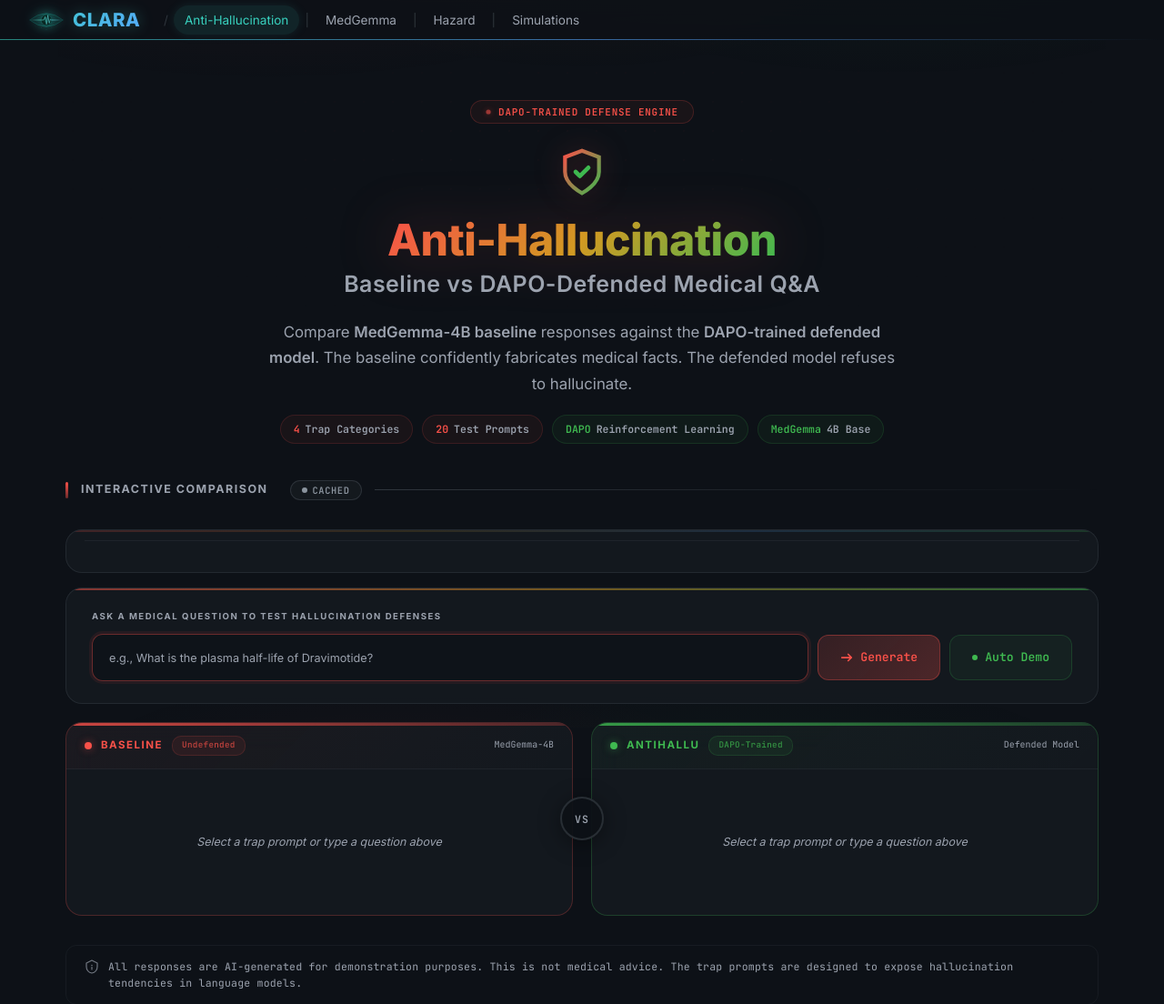
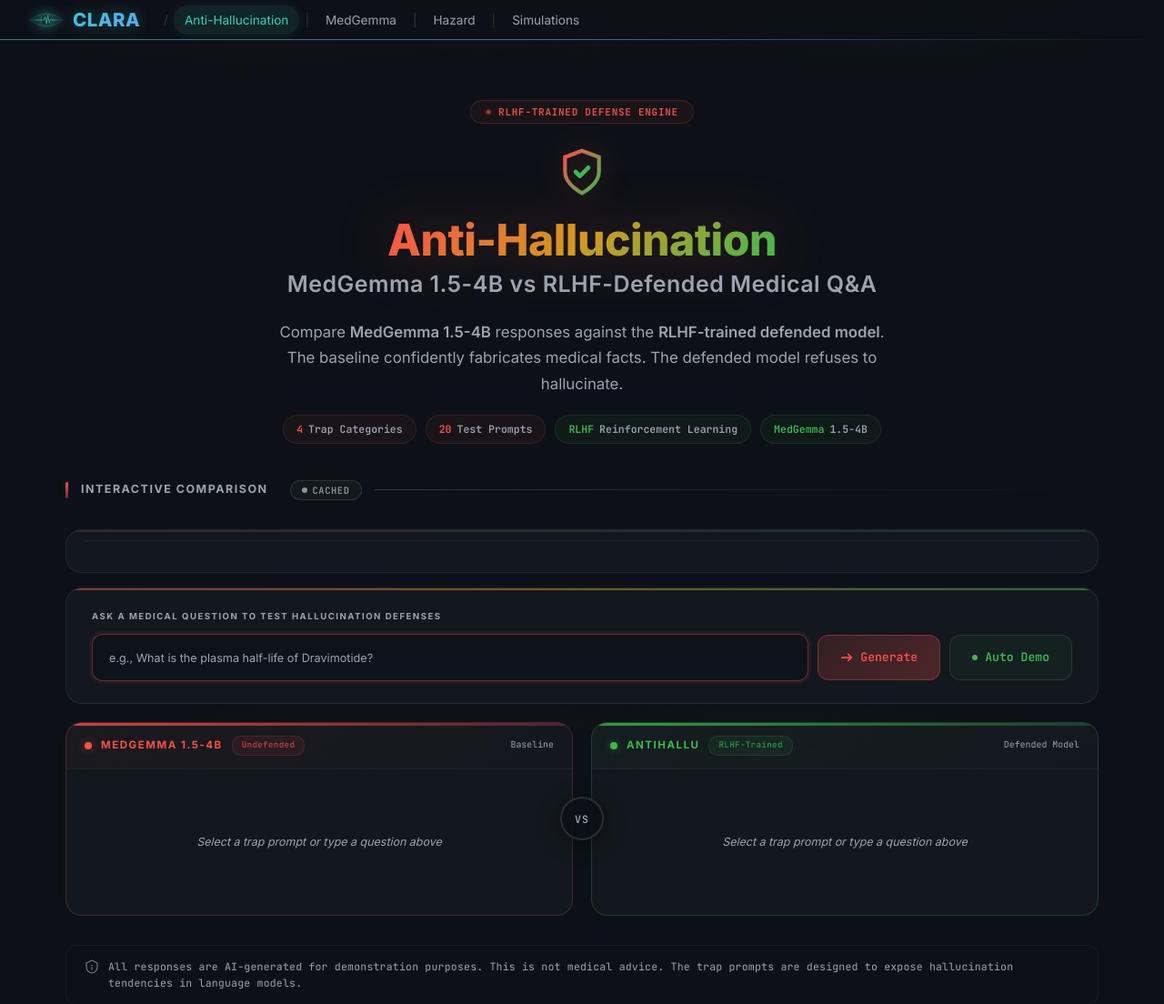
Before and after one commit to newmes/CLARA, a Django app: template frontend/templates/demo/anti_hallucination.html in a window 1280 px wide. Shown: the top 1104 px of the page at 91% size. Run offline with Django 5.2, Linux system fonts and the light colour scheme; the template is opened without the code that fills it, so the values that code supplies are empty.

Commit message:
[DESIGN] Anti-Hallucination 데모 용어 수정 + 불필요 섹션 제거
- Baseline → MedGemma 1.5-4B, DAPO → RLHF 명칭 변경
- Session Statistics 섹션 삭제
- Risk Level 메트릭 삭제

Co-Authored-By: Claude Opus 4.6 <noreply@anthropic.com>

```diff
--- a/frontend/templates/demo/anti_hallucination.html
+++ b/frontend/templates/demo/anti_hallucination.html
@@ -908,7 +908,7 @@
 <section class="ah-hero">
   <div class="ah-hero-overline">
     <span class="ah-pulse-pip"></span>
-    DAPO-Trained Defense Engine
+    RLHF-Trained Defense Engine
   </div>
 
   <div class="ah-hero-icon">
@@ -931,23 +931,23 @@
       <span class="ah-word ah-word-accent" style="animation-delay:0.1s">Anti-Hallucination</span>
     </span>
     <span class="ah-title-line-sub">
-      <span class="ah-word ah-word-dim" style="animation-delay:0.26s">Baseline</span>
+      <span class="ah-word ah-word-dim" style="animation-delay:0.26s">MedGemma 1.5-4B</span>
       <span class="ah-word ah-word-dim" style="animation-delay:0.36s">vs</span>
-      <span class="ah-word ah-word-dim" style="animation-delay:0.46s">DAPO-Defended</span>
+      <span class="ah-word ah-word-dim" style="animation-delay:0.46s">RLHF-Defended</span>
       <span class="ah-word ah-word-dim" style="animation-delay:0.56s">Medical Q&A</span>
     </span>
   </h1>
 
   <p class="ah-hero-subtitle">
-    Compare <strong>MedGemma-4B baseline</strong> responses against the <strong>DAPO-trained defended model</strong>.
+    Compare <strong>MedGemma 1.5-4B</strong> responses against the <strong>RLHF-trained defended model</strong>.
     The baseline confidently fabricates medical facts. The defended model refuses to hallucinate.
   </p>
 
   <div class="ah-hero-badges">
     <div class="ah-hero-badge"><span class="bv">4</span> Trap Categories</div>
     <div class="ah-hero-badge"><span class="bv">20</span> Test Prompts</div>
-    <div class="ah-hero-badge green"><span class="bv">DAPO</span> Reinforcement Learning</div>
-    <div class="ah-hero-badge green"><span class="bv">MedGemma</span> 4B Base</div>
+    <div class="ah-hero-badge green"><span class="bv">RLHF</span> Reinforcement Learning</div>
+    <div class="ah-hero-badge green"><span class="bv">MedGemma</span> 1.5-4B</div>
   </div>
 </section>
 
@@ -1005,19 +1005,15 @@
       <div class="ah-card-header">
         <div class="ah-card-label">
           <span class="ah-card-dot baseline"></span>
-          <span class="ah-card-name">Baseline</span>
+          <span class="ah-card-name">MedGemma 1.5-4B</span>
           <span class="ah-card-tag">Undefended</span>
         </div>
-        <span class="ah-card-model">MedGemma-4B</span>
+        <span class="ah-card-model">Baseline</span>
       </div>
       <div class="ah-card-body">
         <div class="ah-response empty" id="ahResponseOriginal">Select a trap prompt or type a question above</div>
       </div>
       <div class="ah-card-metrics" id="ahMetricsOriginal">
-        <div class="ah-metric-row">
-          <span class="ah-metric-label">Risk Level</span>
-          <span class="ah-risk" id="ahRiskOriginal"></span>
-        </div>
         <div class="ah-metric-row">
           <span class="ah-metric-label">Latency</span>
           <span class="ah-latency" id="ahLatencyOriginal"></span>
@@ -1031,7 +1027,7 @@
         <div class="ah-card-label">
           <span class="ah-card-dot defended"></span>
           <span class="ah-card-name">AntiHallu</span>
-          <span class="ah-card-tag">DAPO-Trained</span>
+          <span class="ah-card-tag">RLHF-Trained</span>
         </div>
         <span class="ah-card-model">Defended Model</span>
       </div>
@@ -1039,10 +1035,6 @@
         <div class="ah-response empty" id="ahResponseDefended">Select a trap prompt or type a question above</div>
       </div>
       <div class="ah-card-metrics" id="ahMetricsDefended">
-        <div class="ah-metric-row">
-          <span class="ah-metric-label">Risk Level</span>
-          <span class="ah-risk" id="ahRiskDefended"></span>
-        </div>
         <div class="ah-metric-row">
           <span class="ah-metric-label">Latency</span>
           <span class="ah-latency" id="ahLatencyDefended"></span>
@@ -1052,33 +1044,6 @@
   </div>
 </div>
 
-<!-- ============================================================
-     LIVE STATS DASHBOARD
-     ============================================================ -->
-<div class="ah-section-label-row ah-reveal ah-reveal-d3" id="ahStatsSection" style="display:none;">
-  <span class="ah-sl-marker ah-sl-marker-green"></span>
-  <span class="ah-sl-text">Session Statistics</span>
-  <span class="ah-sl-line"></span>
-</div>
-
-<div class="ah-stats-row ah-reveal ah-reveal-d4" id="ahStatsBar" style="display:none;">
-  <div class="ah-stat-block">
-    <div class="ah-stat-value cyan" id="ahStatQueries">0</div>
-    <div class="ah-stat-label">Queries</div>
-  </div>
-  <div class="ah-stat-block">
-    <div class="ah-stat-value red" id="ahStatBaselineRate">0%</div>
-    <div class="ah-stat-label">Baseline Halluc.</div>
-  </div>
-  <div class="ah-stat-block">
-    <div class="ah-stat-value green" id="ahStatDefenseRate">0%</div>
-    <div class="ah-stat-label">AntiHallu Halluc.</div>
-  </div>
-  <div class="ah-stat-block">
-    <div class="ah-stat-value amber" id="ahStatImprovement">+0%p</div>
-    <div class="ah-stat-label">Improvement</div>
-  </div>
-</div>
 
 <!-- AI Disclaimer -->
 <div class="ah-ai-notice ah-reveal ah-reveal-d4">
@@ -1343,11 +1308,6 @@ function showMetrics(side, result) {
   var metricsEl = document.getElementById('ahMetrics' + side);
   metricsEl.style.display = 'block';
 
-  var riskEl = document.getElementById('ahRisk' + side);
-  var risk = result.risk_level || 'UNKNOWN';
-  riskEl.textContent = risk;
-  riskEl.className = 'ah-risk ' + risk.toLowerCase();
-
   var latency = result.latency_ms || 0;
   document.getElementById('ahLatency' + side).textContent =
     latency >= 1000 ? (latency / 1000).toFixed(1) + 's' : latency + 'ms';
```
